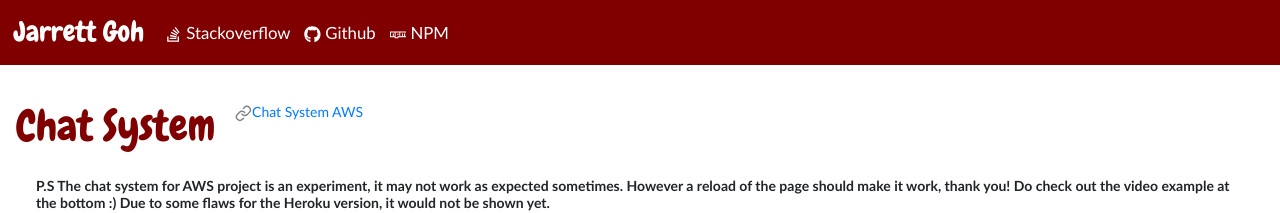
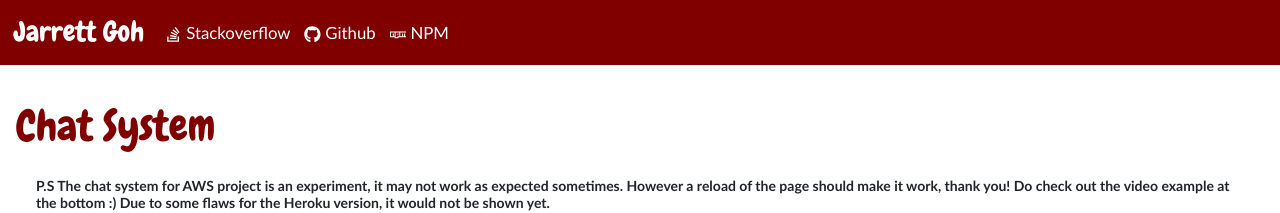
Before and after one commit to Jarrettgohh/Personal-Website, a React (Create React App) app: page /projects/simple-chat-system in a window 1280 px wide. Shown: the top 213 px of the page. Built offline with nearby package versions, Linux system fonts and the light colour scheme; a web font is replaced by a local one.

Commit message:
Removed chat system examples

```diff
--- a/src/App.js
+++ b/src/App.js
@@ -78,7 +78,7 @@ function App() {
             <ProjectPage
               note={chatSystem.note()}
               name="Chat System"
-              examples={chatSystem.examples()}
+              // examples={chatSystem.examples()}
               about={chatSystem.about()}
               problems={chatSystem.problems()}
               learnt={chatSystem.learnt()}
--- a/src/components/projects/chatSystem.js
+++ b/src/components/projects/chatSystem.js
@@ -27,14 +27,14 @@ function about() {
   );
 }
 
-function examples() {
-  return [
-    {
-      name: "Chat System AWS",
-      url: "https://master.d2aw5uc742d1w4.amplifyapp.com/",
-    },
-  ];
-}
+// function examples() {
+//   return [
+//     {
+//       name: "Chat System AWS",
+//       url: "https://master.d2aw5uc742d1w4.amplifyapp.com/",
+//     },
+//   ];
+// }
 
 function problems() {
   return (
@@ -138,7 +138,7 @@ function github() {
 export default {
   note,
   about,
-  examples,
+  // examples,
   problems,
   learnt,
   tech,
--- a/src/components/projects/mapProjectWebsite.js
+++ b/src/components/projects/mapProjectWebsite.js
@@ -1,5 +1,5 @@
 function note() {
-  return "The activities shown on the website are not actual activites and are made up by me :) There may also be some missing features that are not yet added (Stated in github source README.MD) I have also experimented with building a marker clustering effect ==> Check it out here";
+  return "The activities shown on the website are not actual activites and are made up by me :) There may also be some missing features that are not yet added (Stated in github source README.MD) I have also experimented with building a marker clustering effect which would be added as a project soon!";
 }
 
 function about() {
```
